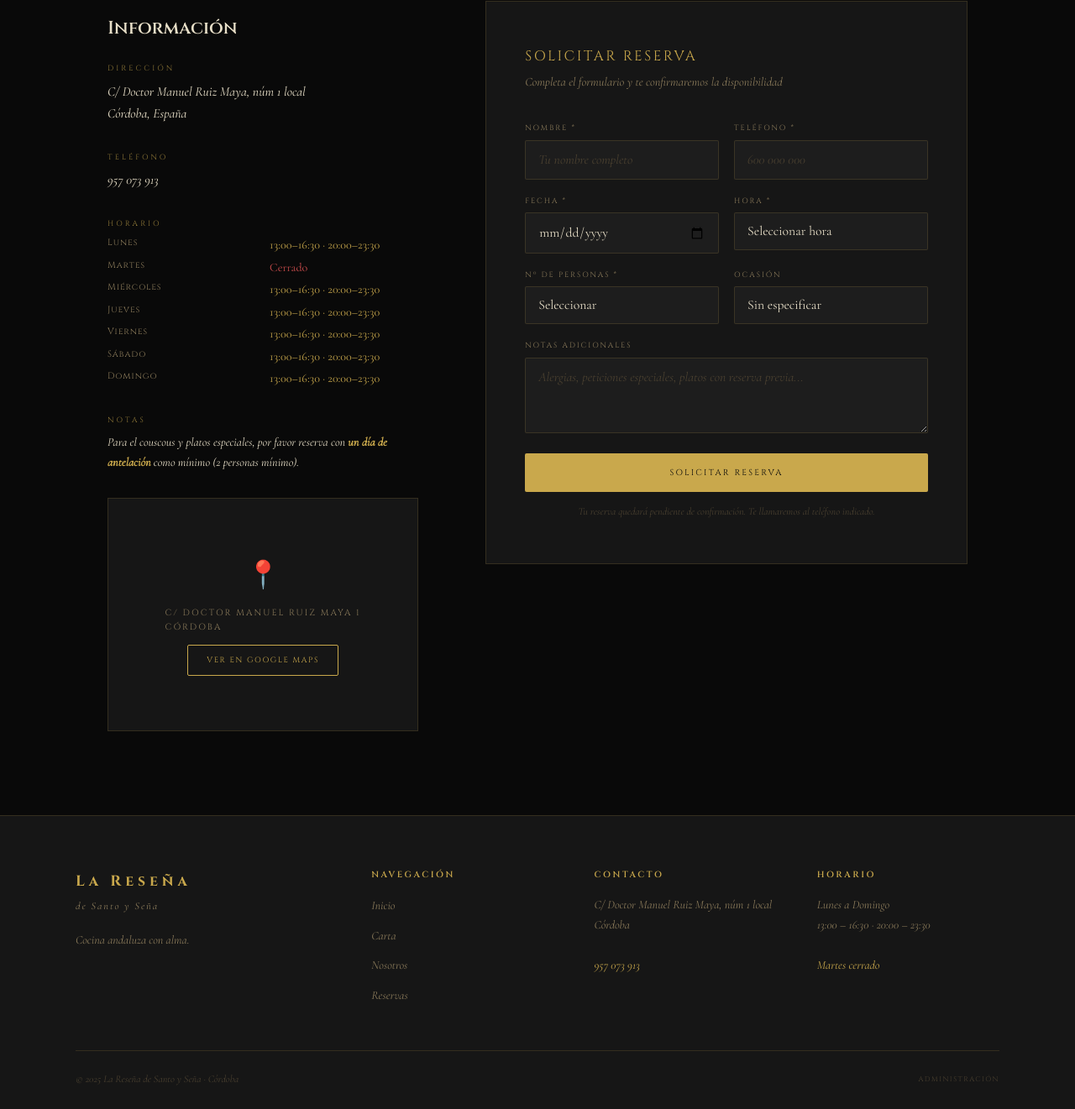
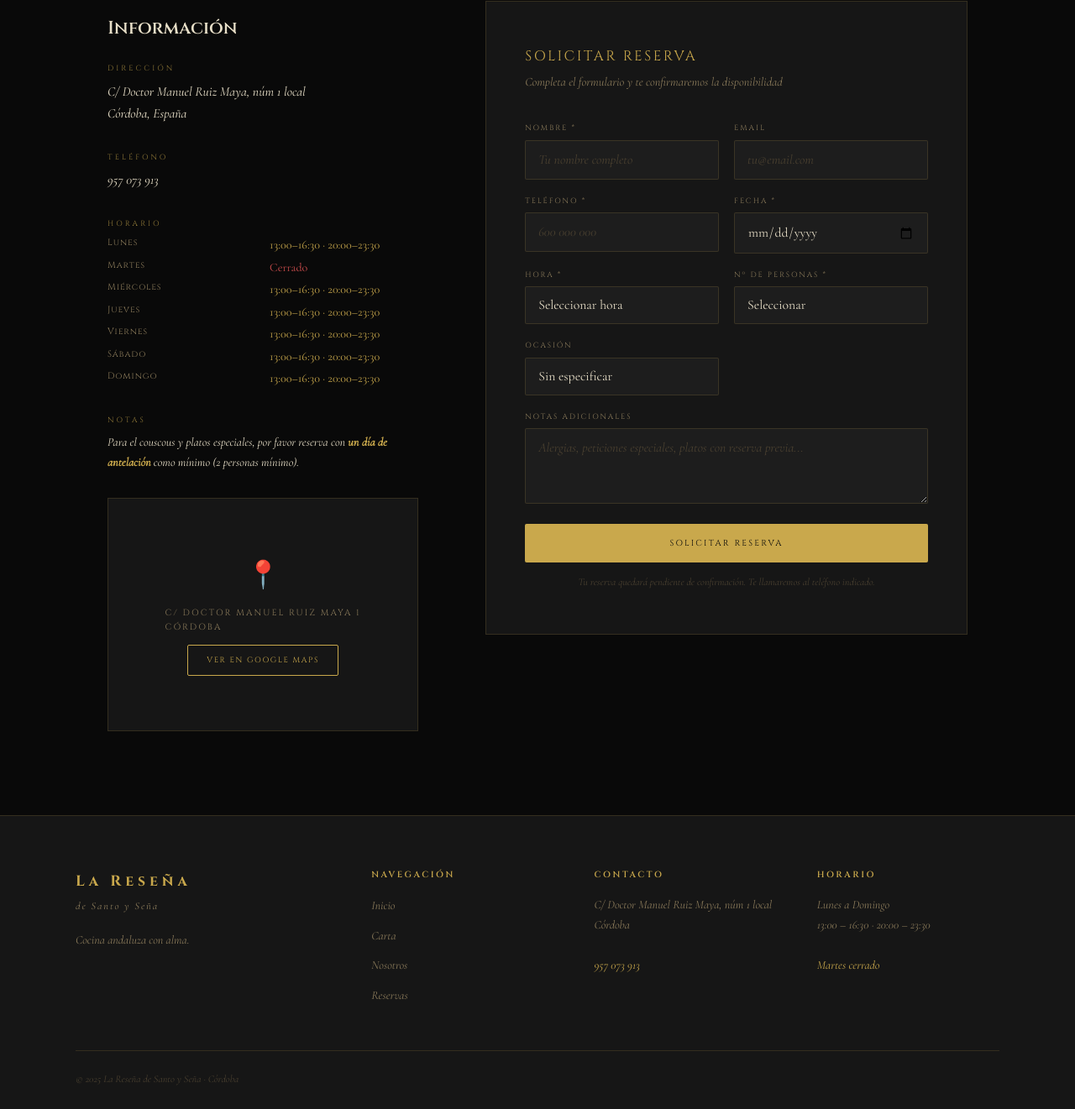
Before and after one commit to mamounehodaibi/resena-backend, a website: page public/contact.html in a window 1280 px wide. Shown: the part 379-1700 px from the top of the page at 84% size. Drawn offline with nearby package versions, Linux system fonts and the light colour scheme.

Commit message:
Add email field to reservation form

```diff
--- a/public/contact.html
+++ b/public/contact.html
@@ -87,6 +87,10 @@
             <input type="text" id="nombre" placeholder="Tu nombre completo" required>
           </div>
           <div class="fg">
+            <label for="email">Email</label>
+            <input type="email" id="email" placeholder="tu@email.com">
+          </div>
+          <div class="fg">
             <label for="telefono">Teléfono *</label>
             <input type="tel" id="telefono" placeholder="600 000 000" required>
           </div>
@@ -156,7 +160,7 @@
     <div class="footer-col"><h4>Contacto</h4><p>C/ Doctor Manuel Ruiz Maya, núm 1 local<br>Córdoba<br><br><a href="tel:957073913" style="color:var(--gold)">957 073 913</a></p></div>
     <div class="footer-col"><h4>Horario</h4><p>Lunes a Domingo<br>13:00 – 16:30 · 20:00 – 23:30<br><br><span style="color:var(--gold);font-style:italic">Martes cerrado</span></p></div>
   </div>
-  <div class="footer-bottom"><p>© 2025 La Reseña de Santo y Seña · Córdoba</p><a href="admin.html" style="font-family:'Cinzel',serif;font-size:.52rem;letter-spacing:.18em;color:var(--dim);text-transform:uppercase">Administración</a></div>
+  <div class="footer-bottom"><p>© 2025 La Reseña de Santo y Seña · Córdoba</p></div>
 </footer>
 
 <script>
@@ -173,6 +177,7 @@ async function submitReservation(){
   const personas = document.getElementById('personas').value;
   const ocasion  = document.getElementById('ocasion').value;
   const notas    = document.getElementById('notas').value;
+  const email    = document.getElementById('email').value.trim();
 
   document.getElementById('errorMsg').style.display='none';
   document.getElementById('successMsg').style.display='none';
@@ -191,7 +196,7 @@ async function submitReservation(){
     const res = await fetch('/api/reservations', {
       method: 'POST',
       headers: { 'Content-Type': 'application/json' },
-      body: JSON.stringify({ nombre, telefono, fecha, hora, personas, ocasion, notas })
+      body: JSON.stringify({ nombre, telefono, email, fecha, hora, personas, ocasion, notas })
     });
 
     if (!res.ok) {
```
